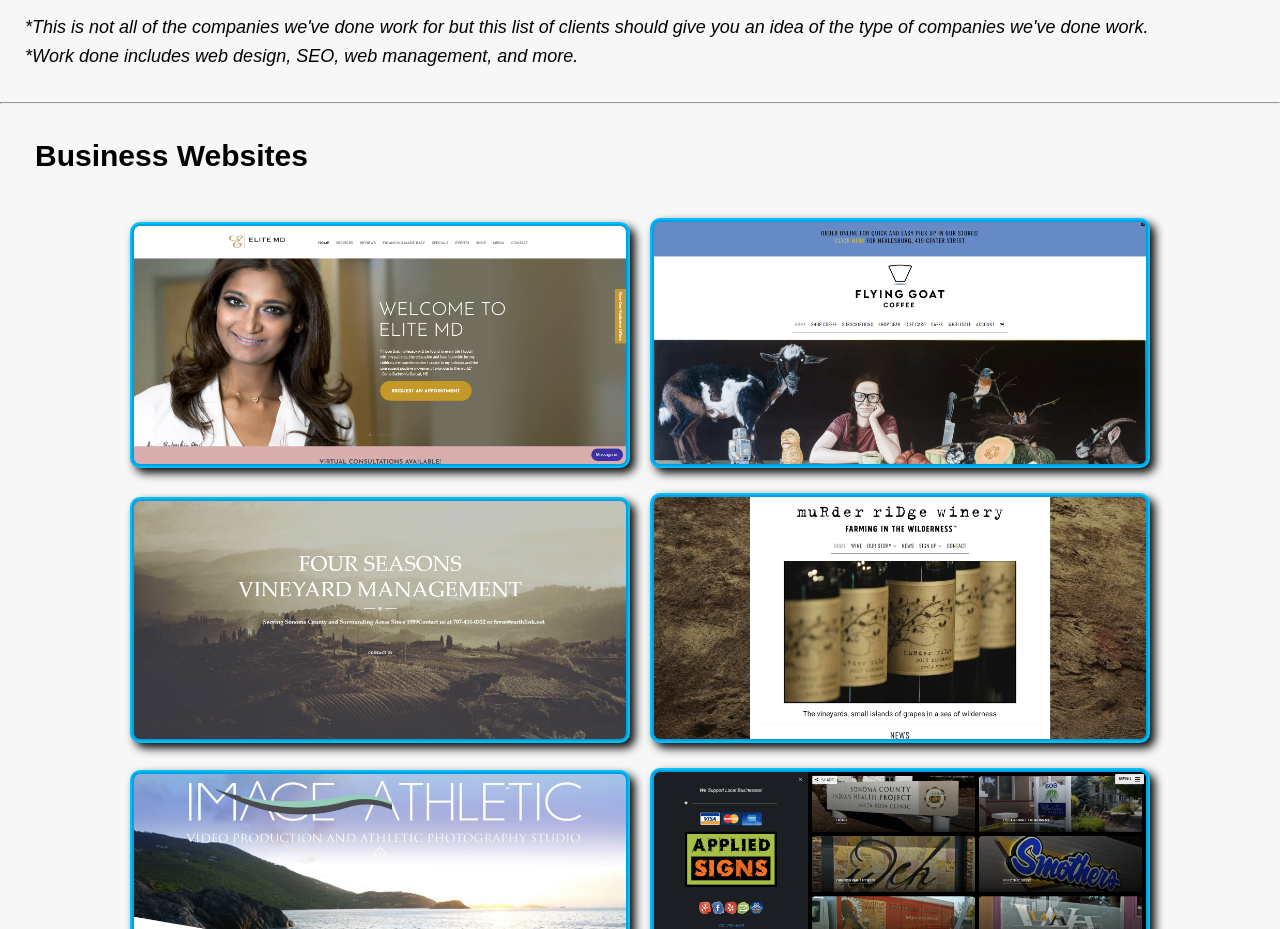
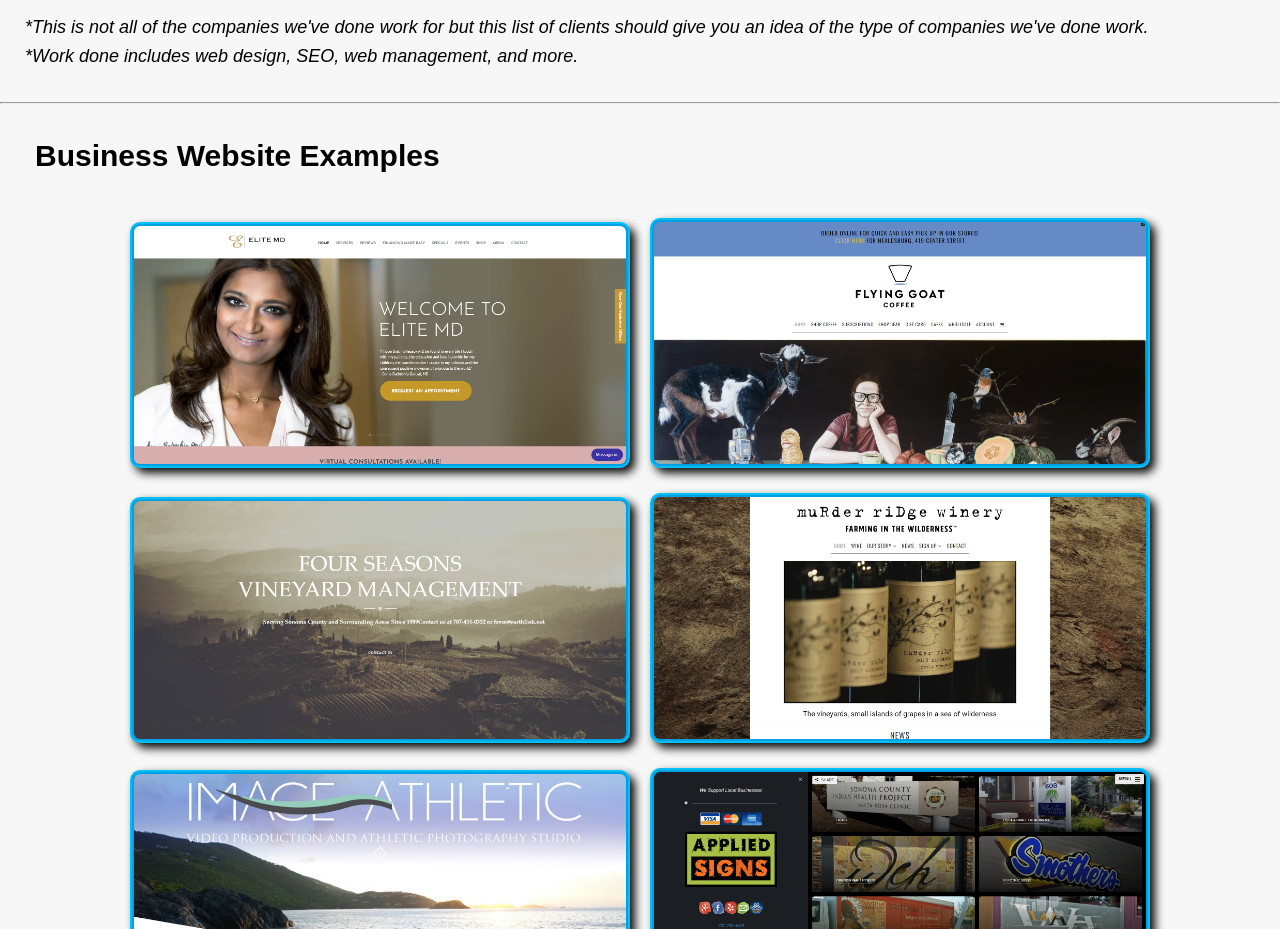
Before and after one commit to ericrothmuller/sky-marketing, a React (Create React App) app: page /portfolio in a window 1280 px wide. Shown: the part 1140-2069 px from the top of the page. Built offline with nearby package versions, Linux system fonts and the light colour scheme; a web font is replaced by a local one.

Commit message:
Changed business websites to business website examples on the portfolio page.

```diff
--- a/src/pages/portfolio.js
+++ b/src/pages/portfolio.js
@@ -84,7 +84,7 @@
 
 	<hr className="beyondMain"/>
 
-	<h2 id="BusinessWebsites">Business Websites</h2>
+	<h2 id="BusinessWebsites">Business Website Examples</h2>
 	<div className="portfolioDiv">
 		<img src={EliteMD} alt="elitemdspa.com Website Design" className="portfolioImage" />
 		<img src={FlyingGoatCoffee} alt="flyinggoatcoffee.com Website Design" className="portfolioImage" />
```
